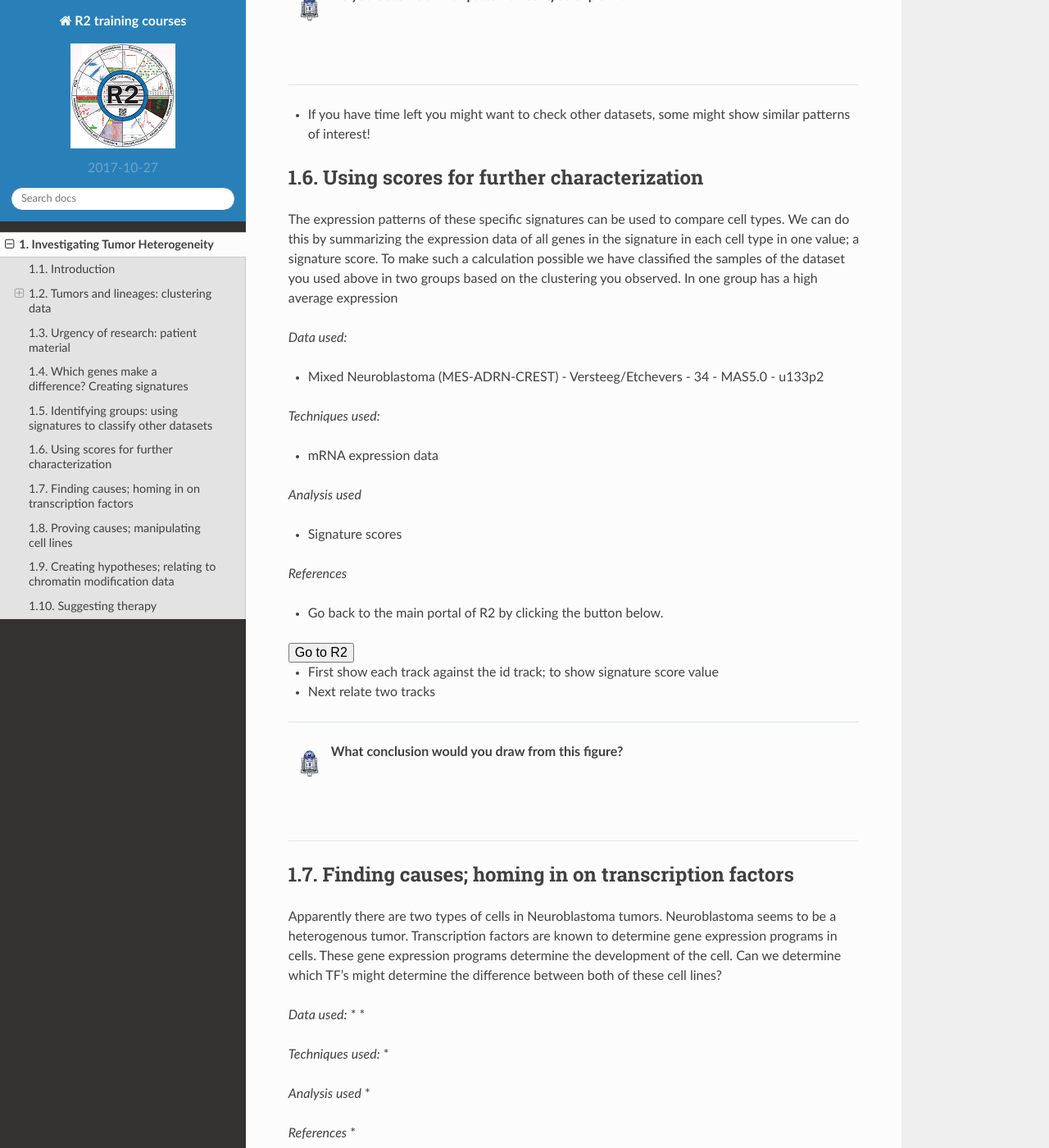
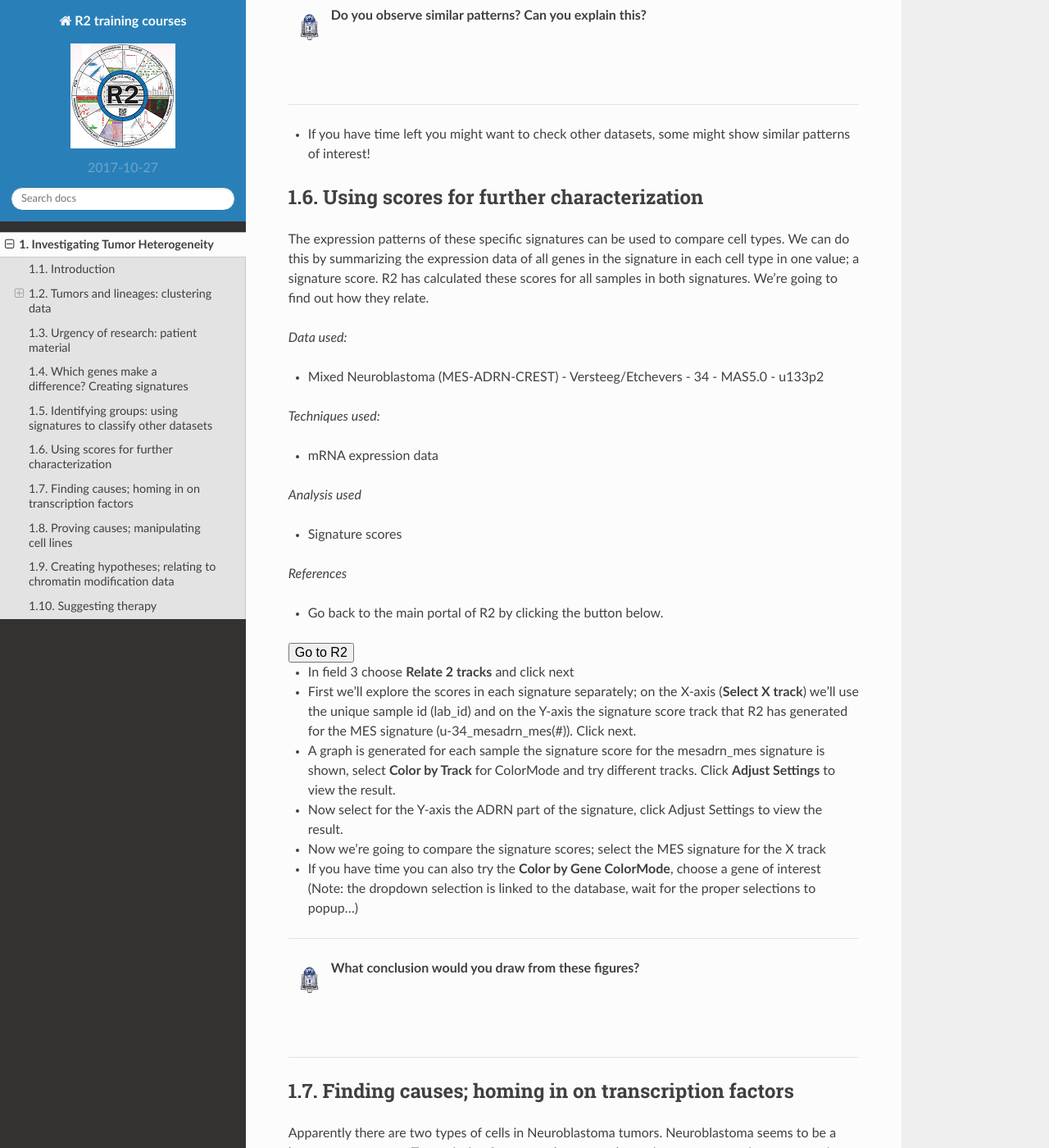
Before and after one commit to antronerds/r2-training-courses, a Sphinx documentation site: the page built from docs/Investigating_Tumor_Heterogeneity.md, in a window 1280 px wide and 1400 px high, scrolled down 9738 px. Shown: the whole window at 82% size. Built offline with Sphinx 7.4.7 and the Read the Docs theme 2.0.0, drawn with Linux system fonts in a browser that asks for light colours; some of the changed text lies outside the part shown.

Commit message:
Added chapter 1.6
And added highlight on selection steps, try other solution for
whitespace

```diff
--- a/docs/Investigating_Tumor_Heterogeneity.md
+++ b/docs/Investigating_Tumor_Heterogeneity.md
@@ -60,7 +60,7 @@ For a start we'll investigate so called "classical" cell lines of Neuroblastoma
 ---------
 
   * In field 3 type the name of the gene and click next
-  * Leave all settings to default and click next
+  * Leave all settings to default and click **next**
   * A graph shows the expression of this gene's mRNA in the whole set of childhood tumor cell lines. Samples are along the x-axis, mRNA expression values along of the gene in a sample are on the y-axis. Below the graph is the available annotation for the samples shown in colored tracks. Hovering with your mouse over data points will show additional information.
 
 ---------
@@ -97,10 +97,10 @@ For a start we'll investigate so called "classical" cell lines of Neuroblastoma
 </form>
 
 
-* In the left menu bar select the tSNE maps option
+* In the left menu bar select the **tSNE maps** option
 * A selection of available tSNE maps appears; select *Cellline Childhood Cancer (public) - Versteeg - 86 - MAS5.0 - u133p2*
-* Click Plot the t-SNE Default result
-* Colors are not set by default, try different colormodes, click next to show the changes
+* Click **Plot the t-SNE Default** result
+* Colors are not set by default, under **ColorMode** select **Color by Track** and try different tracks, click next to show the changes
 
 ---------
   ![](_static/images/R2d2_logo.png)**What kind of tumor models do you distinguish?**
@@ -242,8 +242,8 @@ We have identified two different types of cells that seem to be related in diffe
 
 * In R2 there are much more sets of genes that have been found to be implemented in specific processes. The Broad institute has compiled quite some of these sets of genes that characterize hallmark biological processes
 * Go back by clicking the back buttonn
-* Select the Geneset option from the right menuu
-* Select the Broad Hallmark geneset
+* Select the **Gene set analysis** option from the right menu
+* Select the *geneset_broad_2015_hallmark* geneset
 
 ---------
   ![](_static/images/R2d2_logo.png)**Which hallmark category of genes pops up as most important? Can you explain this?**
@@ -286,10 +286,10 @@ We now have a signature that distinguishes between the two types of cells. We al
 </form>
 
 
-* In field 3 select View Geneset
-* Click next and select geneset_r2provided_genelists
-* Click next, leave selection as is and click next
-* Select both signatures that were derived before by CTRL click on the MES (r2_mesadrn_mes) and ADNR (r2_mesadrn_mes) signatures and click next
+* In field 3 select **View Geneset**
+* Click next and select *geneset_r2provided_genelists*
+* Click next, leave selection as is and click **next**
+* Select both signatures that were derived before by CTRL click on the MES (*r2_mesadrn_mes*) and ADNR (*r2_mesadrn_mes*) signatures and click **next**
 
 ---------
   ![](_static/images/R2d2_logo.png)**Which samples group together?**
@@ -327,7 +327,7 @@ We now have a signature that distinguishes between the two types of cells. We al
 Using scores for further characterization
 --------------------------------------------
 
-The expression patterns of these specific signatures can be used to compare cell types. We can do this by summarizing the expression data of all genes in the signature in each cell type in one value; a signature score. To make such a calculation possible we have classified the samples of the dataset you used above in two groups based on the clustering you observed. In one group has a high average expression
+The expression patterns of these specific signatures can be used to compare cell types. We can do this by summarizing the expression data of all genes in the signature in each cell type in one value; a signature score. R2 has calculated these scores for all samples in both signatures. We're going to find out how they relate.
 
 *Data used:*
 * Mixed Neuroblastoma (MES-ADRN-CREST) - Versteeg/Etchevers - 34 - MAS5.0 - u133p2
@@ -348,12 +348,15 @@ The expression patterns of these specific signatures can be used to compare cell
 </form>
 
 
-* First show each track against the id track; to show signature score value
-* Next relate two tracks
-
+* In field 3 choose **Relate 2 tracks** and click next
+* First we'll explore the scores in each signature separately; on the X-axis (**Select X track**) we'll use the unique sample id (lab\_id) and on the Y-axis the signature score track that R2 has generated for the MES signature (u-34\_mesadrn\_mes(#)). Click next.
+* A graph is generated for each sample the signature score for the mesadrn\_mes signature is shown, select **Color by Track** for ColorMode and try different tracks. Click **Adjust Settings** to view the result.
+* Now select for the Y-axis the ADRN part of the signature, click Adjust Settings to view the result.
+* Now we're going to compare the signature scores; select the MES signature for the X track
+* If you have time you can also try the **Color by Gene ColorMode**, choose a gene of interest (Note: the dropdown selection is linked to the database, wait for the proper selections to popup...)
 
 ---------
-  ![](_static/images/R2d2_logo.png)**What conclusion would you draw from this figure?**
+  ![](_static/images/R2d2_logo.png)**What conclusion would you draw from these figures?**
 
 <br><br>
 
@@ -367,17 +370,23 @@ Finding causes; homing in on transcription factors
 Apparently there are two types of cells in Neuroblastoma tumors. Neuroblastoma seems to be a heterogenous tumor. Transcription factors are known to determine gene expression programs in cells. These gene expression programs determine the development of the cell. Can we determine which TF’s might determine the difference between both of these cell lines?
 
 *Data used:*
-*
-*
+* Mixed Neuroblastoma (MES-ADRN-CREST) - Versteeg/Etchevers - 34 - MAS5.0 - u133p2
+* Transcription factor annotation from Gene Ontology
+* NCBI (National Center for Biotechnology Information - USA) Gene information database
 
 *Techniques used:*
-*
+
 
 *Analysis used*
-*
+* Differential expression
 
-*References*
-*
+* Go back to the main portal of R2 by clicking the button below.
+
+<form name="main_34_pairs_and_crest" action="https://hgserver1.amc.nl/cgi-bin/r2/main.cgi" enctype="multipart/form-data" target="R2" method="post">
+  <input type="hidden" name="table" value="ps_avgpres_gsenatgengeo34_u133p2">
+  <button type="submit" >Go to R2</button>
+</form>
+
 
 * Differential expression between groups
 * select only MES and ADRN, select TF as category
```
Also changed, not shown: other parts of docs/Investigating_Tumor_Heterogeneity.md (+5 -5 lines).
